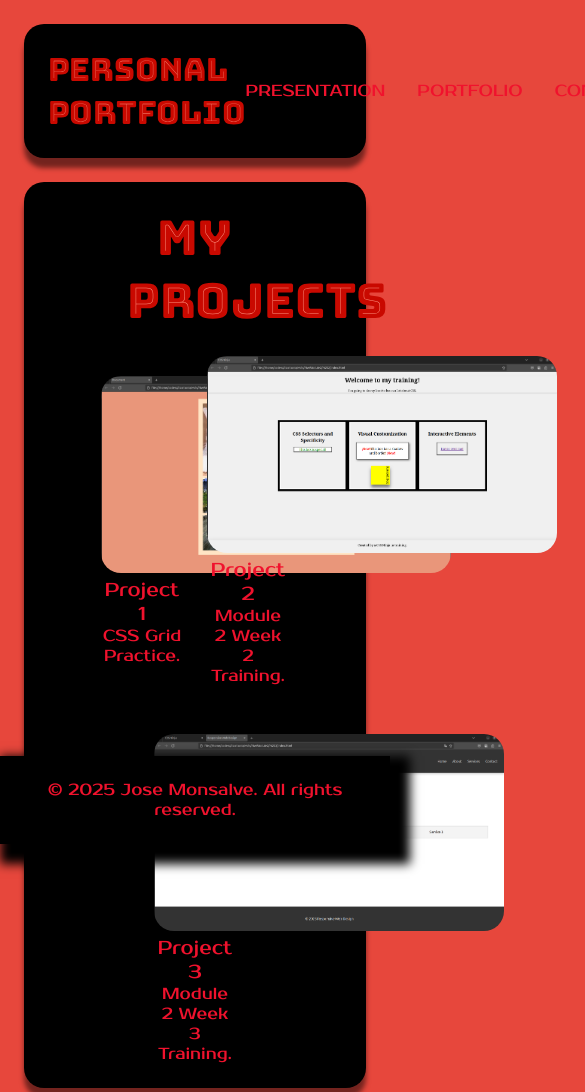
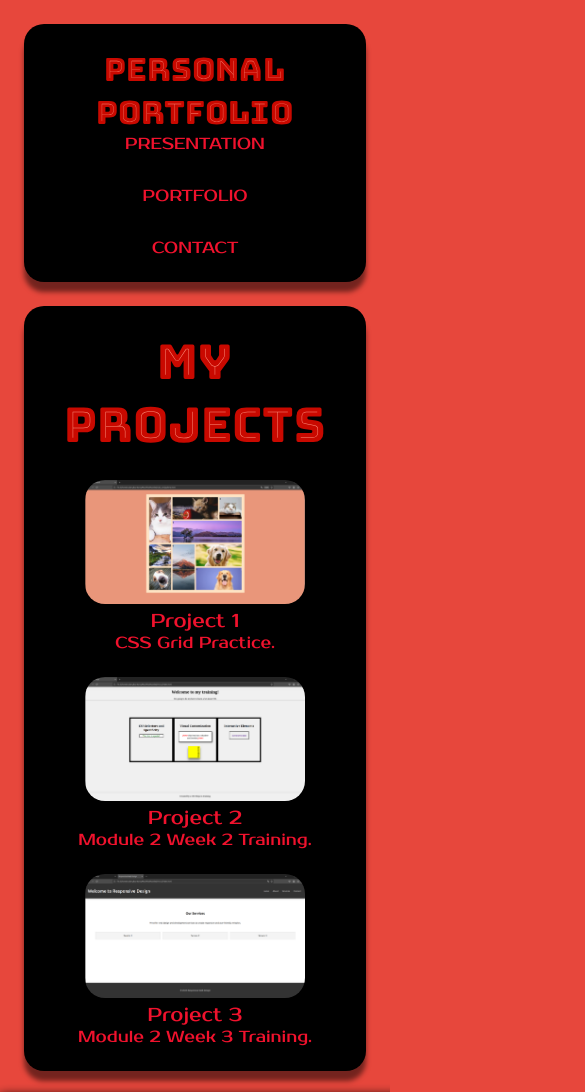
Before and after one commit to JoseMonsalve07/PerformanceTestModule2, a plain HTML site: page portfolio.html in a window 390 px wide. Shown: the top 1092 px of the page, 585 px wide, since content can reach past the window. Drawn offline with Linux system fonts and the light colour scheme.

Commit message:
Finalizado

```diff
--- a/portfolio.html
+++ b/portfolio.html
@@ -1,13 +1,16 @@
 <!DOCTYPE html>
 <html lang="en">
 <head>
+    <!-- Configuración básica del documento -->
     <meta charset="UTF-8">
     <meta name="viewport" content="width=device-width, initial-scale=1.0">
     <title>Portfolio</title>
     <link rel="stylesheet" href="styles.css">
 </head>
 <body>
-     <header>
+
+    <!--  HEADER: título y menú de navegación -->
+    <header>
         <h1>Personal Portfolio</h1>
         <nav>
             <ul>
@@ -18,29 +21,44 @@
         </nav>
     </header>
 
+    <!-- CONTENIDO PRINCIPAL: Lista de proyectos -->
     <main class="portfolio">
         <section id="projects" class="card">
             <h2>My Projects</h2>
+
+            <!-- Proyecto 1 -->
             <div class="project1">
-                <a href="images/project1.png" target="_blank"><img src="images/project1.png" alt="Project 1"></a>
+                <a href="images/project1.png" target="_blank">
+                    <img src="images/project1.png" alt="Project 1">
+                </a>
                 <h3>Project 1</h3>
                 <p>CSS Grid Practice.</p>
             </div>
+
+            <!-- Proyecto 2 -->
             <div class="project2">
-                <a href="images/project2.png" target="_blank"><img src="images/project2.png" alt="Project 2"></a>
+                <a href="images/project2.png" target="_blank">
+                    <img src="images/project2.png" alt="Project 2">
+                </a>
                 <h3>Project 2</h3>
                 <p>Module 2 Week 2 Training.</p>
             </div>
+
+            <!-- Proyecto 3 -->
             <div class="project3">
-                <a href="images/project3.png" target="_blank"><img src="images/project3.png" alt="Project 3"></a>
+                <a href="images/project3.png" target="_blank">
+                    <img src="images/project3.png" alt="Project 3">
+                </a>
                 <h3>Project 3</h3>
                 <p>Module 2 Week 3 Training.</p>
             </div>
         </section>
     </main>
 
+    <!-- PIE DE PÁGINA -->
     <footer>
-    <p>© 2025 Jose Monsalve. All rights reserved.</p>
-  </footer>
+        <p>© 2025 Jose Monsalve. All rights reserved.</p>
+    </footer>
+
 </body>
 </html>
--- a/styles.css
+++ b/styles.css
@@ -1,9 +1,11 @@
-*{
+/* Reset básico */
+* {
     box-sizing: border-box;
     padding: 0;
     margin: 0;
 }
 
+/* Tipografías */
 @font-face {
     font-family: 'bungee';
     src: url(fonts/BungeeTint-Regular.ttf);
@@ -14,48 +16,55 @@
     src: url(fonts/ProstoOne-Regular.ttf);
 }
 
-:root{
+/* Variables CSS para colores, bordes y espacios */
+:root {
     --color-one: #F0F0F0;
     --color-two: #E7473c;
     --color-three: #F0122D;
     --color-four: #000000;
     --border-radius: 1.25rem;
-    --gap: 1.5rem
+    --gap: 1.5rem;
 }
 
-html{
+/* Estilo base de la fuente */
+html {
     font-size: 16px;
     font-weight: 400;
 }
 
-body{
+body {
     background-color: var(--color-two);
-
 }
 
-h1, h2, h3{
+/* Grosor para títulos */
+h1, h2, h3 {
     font-weight: 300;
 }
 
-header{
-    display: flex;
+/*  HEADER  */
+
+header {
+    display: flex; /* Coloca título y menú en fila */
+    justify-content: space-between;
+    align-items: center;
+    background-color: var(--color-four);
     box-shadow: 0 10px 5px 0 rgba(0, 0, 0, 0.5);
-    align-items: center;
-    justify-content: space-between;
-    background-color: var(--color-four);
     border-radius: var(--border-radius);
-    position: sticky;
+    position: sticky; /* Se queda fijo al hacer scroll */
+    top: 0;
+    z-index: 99; /* Se queda encima del contenido */
     padding: 1.5rem;
     margin: var(--gap);
-    z-index: 99;
 }
 
-h1{
+h1 {
     font-family: bungee;
     font-weight: 500;
 }
 
-a{
+/* Enlaces de navegación */
+
+a {
     font-size: 1rem;
     text-decoration: none;
     text-transform: uppercase;
@@ -64,28 +73,29 @@ a{
     transition: 0.5s ease;
 }
 
-a:hover{
+a:hover {
     color: var(--color-two);
 }
 
-ul{
+ul {
     display: flex;
     list-style: none;
 }
 
-header nav ul{
+header nav ul {
     justify-content: center;
     align-items: center;
     gap: 2rem;
 }
 
-.content{
+/*  SECCIÓN PRINCIPAL  */
+.content {
     display: flex;
     gap: var(--gap);
     margin: var(--gap);
 }
 
-.card{
+.card {
     padding: var(--gap);
     border-radius: var(--border-radius);
     background: var(--color-four);
@@ -94,17 +104,18 @@ header nav ul{
     box-shadow: 0 10px 5px 0 rgba(0, 0, 0, 0.5);
 }
 
-#presentation{
+/*  PRESENTACIÓN  */
+
+#presentation {
     display: grid;
-    grid-template-columns: repeat(12, 1fr);
+    grid-template-columns: repeat(12, 1fr); /* 12 columnas */
     gap: var(--gap);
     justify-content: center;
     align-items: center;
     width: 100%;
 }
 
-
-.content #presentation h2{
+.content #presentation h2 {
     font-family: bungee;
     text-align: center;
     font-size: 3rem;
@@ -112,10 +123,8 @@ header nav ul{
     grid-row: 1;
 }
 
-.content #presentation img{
+.content #presentation img {
     width: 400px;
-    justify-content: center;
-    align-items: center;
     object-fit: cover;
     grid-row: 3/5;
     grid-column: 5/9;
@@ -125,69 +134,71 @@ header nav ul{
     transition: 1s ease;
 }
 
-.content #presentation img:hover{
+.content #presentation img:hover {
     transform: scale(1.1);
 }
 
-.content #presentation p{
+.content #presentation p {
     font-family: prosto;
     text-align: center;
     transition: 0.5s ease;
 }
 
-.pOne{
-    font-size: 1rem;
+.pOne {
     grid-row: 5;
     grid-column: 4/10;
-    text-align: center;
     font-size: 2rem;
 }
 
-.pTwo{
+.pTwo {
     grid-row: 6;
     grid-column: 3/11;
 }
 
-.pOne:hover, .pTwo:hover{
+.pOne:hover, .pTwo:hover {
     color: var(--color-two);
 }
 
-footer{
+/* FOOTER */
+
+footer {
     background: var(--color-four);
     color: var(--color-three);
     padding: var(--gap);
-  position: fixed;
+    position: fixed; /* Siempre al fondo de la pantalla */
     width: 100%;
-  bottom: 0%;
+    bottom: 0;
     box-shadow: 10px 10px 10px 10px rgba(0, 0, 0, 5);
 }
 
-footer p{
+footer p {
+    text-align: center;
+    font-family: prosto;
     transition: 0.5s ease;
-    font-family: prosto;
-    text-align: center;
 }
 
-footer p:hover{
+footer p:hover {
     color: var(--color-two);
 }
 
-.portfolio{
+/*  PORTAFOLIO  */
+
+.portfolio {
     display: flex;
     gap: var(--gap);
     margin: var(--gap);
 }
 
-#projects{
+#projects {
     display: grid;
     grid-template-columns: repeat(12, 1fr);
     gap: var(--gap);
+    width: 100%;
     justify-content: center;
     align-items: center;
-    width: 100%;
 }
 
-.portfolio #projects h2{
+.portfolio #projects h2 {
     font-family: bungee;
     text-align: center;
     font-size: 3rem;
@@ -195,70 +206,62 @@ footer p:hover{
     grid-column: 4/10;
 }
 
-.portfolio #projects h3, .portfolio #projects p{
+/* Cada proyecto ocupa distintas columnas */
+.project1, .project2, .project3 {
+    text-align: center;
     font-family: prosto;
-    transition: 0.5s ease;
 }
 
-.portfolio #projects .project1{
-    justify-content: center;
-    align-items: center;
+.project1 {
     grid-row: 2;
     grid-column: 3/7;
-    text-align: center;
 }
 
-.portfolio #projects .project2{
-    justify-content: center;
-    align-items: center;
+.project2 {
     grid-row: 2;
     grid-column: 7/11;
-    text-align: center;
 }
 
-.portfolio #projects .project3{
-    justify-content: center;
-    align-items: center;
+.project3 {
     grid-row: 4;
     grid-column: 5/9;
-    text-align: center;
 }
 
-.portfolio #projects .project1 img, .portfolio #projects .project2 img,
-.portfolio #projects .project3 img{
+.project1 img, .project2 img, .project3 img {
     width: 350px;
     object-fit: cover;
     border-radius: var(--border-radius);
     transition: 0.5s ease;
 }
 
-.portfolio #projects .project1 img:hover, .portfolio #projects .project2 img:hover,
-.portfolio #projects .project3 img:hover{
+.project1 img:hover, .project2 img:hover, .project3 img:hover {
     transform: scale(1.1);
 }
 
-.portfolio #projects .project1 h3:hover, .portfolio #projects .project1 p:hover,
-.portfolio #projects .project2 h3:hover, .portfolio #projects .project2 p:hover,
-.portfolio #projects .project3 h3:hover, .portfolio #projects .project3 p:hover{
+.project1 h3:hover, .project1 p:hover,
+.project2 h3:hover, .project2 p:hover,
+.project3 h3:hover, .project3 p:hover {
     color: var(--color-two);
 }
 
-.contact{
+/* CONTACTO */
+
+.contact {
     display: flex;
     gap: var(--gap);
     margin: var(--gap);
 }
 
-#contactme{
+#contactme {
     display: grid;
     grid-template-columns: repeat(12, 1fr);
     gap: var(--gap);
+    width: 100%;
     justify-content: center;
     align-items: center;
-    width: 100%;
 }
 
-.contact #contactme h2{
+.contact #contactme h2 {
     font-family: bungee;
     text-align: center;
     font-size: 3rem;
@@ -266,17 +269,14 @@ footer p:hover{
     grid-column: 4/10;
 }
 
-.contact #contactme label, .contact #contactme button{
-    font-family: prosto;
-    text-transform: uppercase;
-}
-
+/* Formulario */
 form {
     display: grid;
     gap: 1rem;
     text-align: center;
     grid-row: 2;
     grid-column: 5/9;
+    font-family: prosto;
 }
 
 input, textarea {
@@ -293,15 +293,82 @@ button {
     border-radius: 4px;
     cursor: pointer;
     transition: 0.5s ease;
+    font-family: prosto;
 }
 
 button:hover {
     background: var(--color-three);
 }
 
-.socials{
+/* Redes sociales */
+.socials {
     text-align: center;
     grid-row: 4;
     grid-column: 5/9;
     transition: 1s ease;
 }
+
+@media screen and (max-width: 768px){
+    header{
+        display: flex;
+        flex-direction: column;
+    }
+    header nav ul{
+        flex-direction: column;
+    }
+    .card{
+        font-size: 1rem;
+        flex-direction: column;
+    }
+    form{
+        grid-column: 1/13;
+    }
+    .content #presentation img{
+        width: 350px;
+    }
+    .portfolio #projects .project1 img,
+    .portfolio #projects .project2 img,
+    .portfolio #projects .project3 img{
+    width: 220px;
+    object-fit: cover;
+    border-radius: var(--border-radius);
+    transition: 0.5s ease;
+    }
+
+    .portfolio #projects .project1{
+        grid-row: 2;
+        grid-column: 1/13;
+    }
+
+    .portfolio #projects .project2{
+        grid-row: 3;
+        grid-column: 1/13;
+    }
+
+     .portfolio #projects .project3{
+        grid-row: 4;
+        grid-column: 1/13;
+    }
+
+    .pTwo{
+        grid-column: 5/9;
+    }
+    header h1{
+        text-align: center;
+    }
+    footer{
+        position: relative;
+    }
+    .portfolio #projects h2{
+        grid-column: 1/13;
+    }
+    .contact #contactme h2{
+        grid-column: 1/13;
+    }
+}
+
+@media screen and (max-width: 480px){
+    header h1{
+        text-align: center;
+    }
+}
```
Also changed, not shown: contact.html (+19 -5 lines), index.html (+10 -3 lines). Lines whose indentation alone changed are shown as unchanged.
